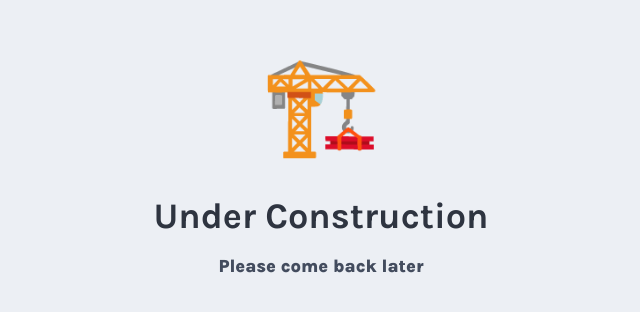
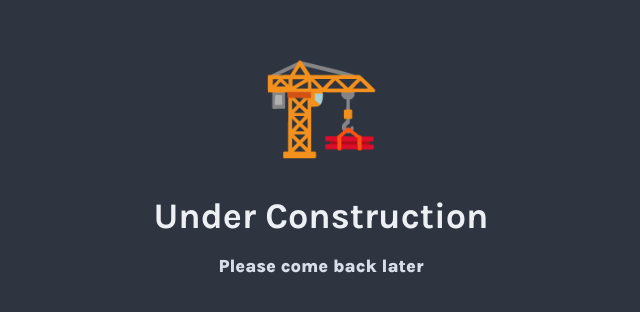
Before and after one commit to modiase/www.modiase.dev, a SvelteKit app: page / in a window 1280 px wide. Shown: the part 242-554 px from the top of the page, without its empty margins (319-959 px from the left). Built offline with nearby package versions, Linux system fonts and the light colour scheme.

Commit message:
Update styling
- New favicon.
- Update colour scheme

```diff
--- a/src/styles/_variables.scss
+++ b/src/styles/_variables.scss
@@ -26,9 +26,9 @@ $nord6: #eceff4;
   /* Semantic color tokens */
   --color-primary: var(--nord2);
   --color-secondary: var(--nord3);
-  --text-primary: var(--nord0);
-  --text-secondary: var(--nord2);
-  --bg: var(--nord6);
+  --text-primary: var(--nord6);
+  --text-secondary: var(--nord4);
+  --bg: var(--nord0);
 }
 
 /* SCSS semantic variables (mirror the CSS custom properties) */
```
Also changed, not shown: static/favicon.svg (deleted), 1 other file (tests, documents, lock files or other folders).
